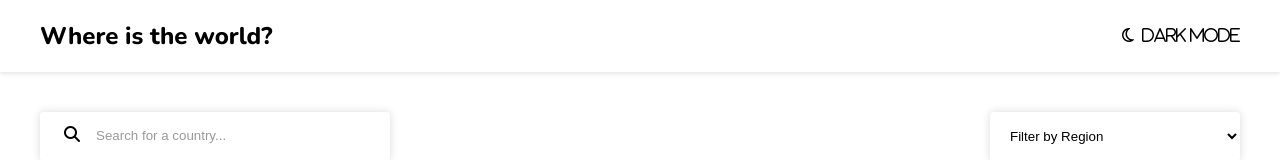
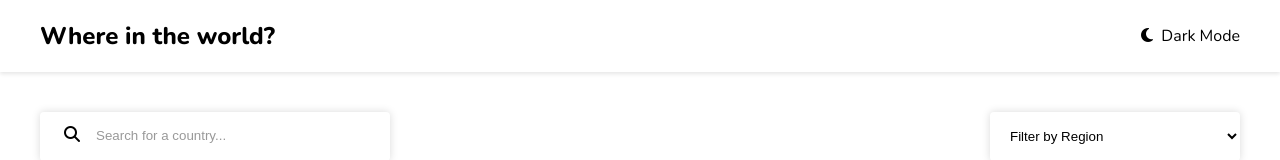
Before and after one commit to abhiraj100/Country-Info-App, a React (Vite) app: page / in a window 1280 px wide. Shown: the top 160 px of the page. Built offline with nearby package versions, Linux system fonts and the light colour scheme; no server answers.

Commit message:
Implement the toggle functionality dark mode and light mode

```diff
--- a/src/App.css
+++ b/src/App.css
@@ -8,11 +8,14 @@ body {
   --elements-color: white;
   margin: 0;
   font-family: Nunito, sans-serif;
+}
+
+main, header {
   background-color: var(--background-color);
   color: var(--text-color);
 }
 
-body.dark {
+main.dark, header.dark {
   --background-color: hsl(207, 26%, 17%);
   --text-color: white;
   --elements-color: hsl(209, 23%, 22%);
@@ -20,6 +23,7 @@ body.dark {
 
 main {
   padding: 24px;
+  min-height: calc(100vh - 73px);
 }
 
 a {
@@ -31,6 +35,9 @@ a {
   box-shadow: 0 2px 4px 0px rgba(0, 0, 0, 0.1);
   padding-inline: 24px;
   background-color: var(--elements-color);
+  position: sticky;
+  top: 0;
+  z-index: 1;
 }
 
 .header-content {
--- a/src/App.jsx
+++ b/src/App.jsx
@@ -1,15 +1,18 @@
-import { Outlet } from "react-router-dom";
-import Header from "./Components/Header"
-import "./App.css";
+import Header from './Components/Header'
+import { Outlet } from 'react-router-dom'
 
-function App() {
+import './App.css'
+import { useState } from 'react'
+
+const App = () => {
+  const [isDark, setIsDark] = useState(JSON.parse(localStorage.getItem('isDarkMode')))
 
   return (
     <>
-    <Header />
-    <Outlet />
+      <Header theme={[isDark, setIsDark]} />
+      <Outlet context={[isDark, setIsDark]} />
     </>
-  );
+  )
 }
 
 export default App;
--- a/src/Components/CountriesListShimmer.jsx
+++ b/src/Components/CountriesListShimmer.jsx
@@ -9,8 +9,8 @@ const CountriesListShimmer = () => {
   return (
     <div className='Countries-container shimmer'>
     {
-        numberOfCards.map((card) => (
-            <div key={card} className='country-card shimmer-card'>Loading...</div>
+        numberOfCards.map((card, index) => (
+            <div key={index} className='country-card shimmer-card'>Loading...</div>
         ))
     }
 
--- a/src/Components/CountryDetail.jsx
+++ b/src/Components/CountryDetail.jsx
@@ -1,12 +1,13 @@
 import React, { useEffect, useState } from 'react'
 
 import './CountryDetail.css'
-import { Link, useLocation, useParams } from 'react-router-dom'
+import { Link, useLocation, useOutletContext, useParams } from 'react-router-dom'
 
 export default function CountryDetail() {
-  const params = useParams();
-  const { state } = useLocation();
-  const countryName = params.country;
+  const [isDark] = useOutletContext()
+  const params = useParams()
+  const { state } = useLocation()
+  const countryName = params.country
 
   const [countryData, setCountryData] = useState(null)
   const [notFound, setNotFound] = useState(false)
@@ -48,7 +49,7 @@ export default function CountryDetail() {
   useEffect(() => {
     if (state) {
       updateCountryData(state)
-      return;
+      return
     }
 
     fetch(`https://restcountries.com/v3.1/name/${countryName}?fullText=true`)
@@ -69,7 +70,7 @@ export default function CountryDetail() {
   return countryData === null ? (
     'loading...'
   ) : (
-    <main>
+    <main className={`${isDark? 'dark': ''}`}>
       <div className="country-details-container">
         <span className="back-button" onClick={() => history.back()}>
           <i className="fa-solid fa-arrow-left"></i>&nbsp; Back
@@ -130,121 +131,3 @@ export default function CountryDetail() {
     </main>
   )
 }
-
-
-// import React, { useEffect, useState } from 'react'
-
-// import './CountryDetail.css'
-// import { Link, useParams } from 'react-router-dom'
-
-// export default function CountryDetail() {
-//   const params = useParams()
-//   const countryName = params.country
-
-//   const [countryData, setCountryData] = useState(null)
-//   const [notFound, setNotFound] = useState(false)
-
-//   // console.log(countryData?.borders);
-
-//   useEffect(() => {
-//     fetch(`https://restcountries.com/v3.1/name/${countryName}?fullText=true`)
-//       .then((res) => res.json())
-//       .then(([data]) => {
-//         setCountryData({
-//           name: data.name.common,
-//           nativeName: Object.values(data.name.nativeName)[0].common,
-//           population: data.population,
-//           region: data.region,
-//           subregion: data.subregion,
-//           capital: data.capital,
-//           flag: data.flags.svg,
-//           tld: data.tld,
-//           languages: Object.values(data.languages).join(', '),
-//           currencies: Object.values(data.currencies)
-//             .map((currency) => currency.name)
-//             .join(', '),
-//           borders: []
-//         })
-
-//         if(!data.borders) {
-//           data.borders = [];
-//         }
-
-//         Promise.all(data.borders.map((border) => {
-//           return fetch(`https://restcountries.com/v3.1/alpha/${border}`)
-//           .then((res) => res.json())
-//           .then(([borderCountry]) => borderCountry.name.common)
-//         })).then((borders) => {
-//           setCountryData((prevState) => ({ ...prevState, borders }))
-//         })
-//       })
-//       .catch((err) => {
-//         console.log(err);
-//         setNotFound(true)
-//       })
-//   }, [countryName])
-
-//   if(notFound) {
-//     return <div>Country Not Found</div>
-//   }
-
-//   return countryData === null ? (
-//     'loading...'
-//   ) : (
-//     <main>
-//       <div className="country-details-container">
-//         <span className="back-button" onClick={() => history.back()}>
-//           <i className="fa-solid fa-arrow-left"></i>&nbsp; Back
-//         </span>
-//         <div className="country-details">
-//           <img src={countryData.flag} alt={`${countryData.name} flag`} />
-//           <div className="details-text-container">
-//             <h1>{countryData.name}</h1>
-//             <div className="details-text">
-//               <p>
-//                 <b>Native Name: {countryData.nativeName}</b>
-//                 <span className="native-name"></span>
-//               </p>
-//               <p>
-//                 <b>
-//                   Population: {countryData.population.toLocaleString('en-IN')}
-//                 </b>
-//                 <span className="population"></span>
-//               </p>
-//               <p>
-//                 <b>Region: {countryData.region}</b>
-//                 <span className="region"></span>
-//               </p>
-//               <p>
-//                 <b>Sub Region: {countryData.subregion}</b>
-//                 <span className="sub-region"></span>
-//               </p>
-//               <p>
-//                 <b>Capital: {countryData.capital.join(', ')}</b>
-//                 <span className="capital"></span>
-//               </p>
-//               <p>
-//                 <b>Top Level Domain: {countryData.tld}</b>
-//                 <span className="top-level-domain"></span>
-//               </p>
-//               <p>
-//                 <b>Currencies: {countryData.currencies}</b>
-//                 <span className="currencies"></span>
-//               </p>
-//               <p>
-//                 <b>Languages: {countryData.languages}</b>
-//                 <span className="languages"></span>
-//               </p>
-//             </div>
-//            { countryData.borders.length !== 0 && <div className="border-countries">
-//               <b>Border Countries: </b>&nbsp;
-//               {
-//                 countryData.borders.map((border) => <Link key={border} to={`/${border}`}>{border}</Link>)
-//               }
-//             </div>}
-//           </div>
-//         </div>
-//       </div>
-//     </main>
-//   )
-// }
--- a/src/Components/Header.jsx
+++ b/src/Components/Header.jsx
@@ -1,16 +1,26 @@
-import React from 'react';
+export default function Header({theme}) {
+  const [isDark, setIsDark] = theme;
 
-const Header = () => {
+  // if(isDark) {
+  //   document.body.classList.add('dark')
+  // } else {
+  //   document.body.classList.remove('dark')
+  // }
+
   return (
-    <header className="header-container">
+    <header className={`header-container ${isDark ? 'dark': ''}`}>
       <div className="header-content">
         <h2 className="title">
-            <a href='/'>Where is the world?</a>
+          <a href="/">Where in the world?</a>
         </h2>
-        <p className="theme-changer"><i className="fa-regular fa-moon">&nbsp;&nbsp;Dark Mode</i></p>
+        <p className="theme-changer" onClick={() => {
+          setIsDark(!isDark)
+          localStorage.setItem('isDarkMode', !isDark)
+        }}>
+          <i className={`fa-solid fa-${isDark ? 'sun': 'moon'}` }/>
+          &nbsp;&nbsp;{isDark? 'Light': 'Dark'} Mode
+        </p>
       </div>
     </header>
   )
 }
-
-export default Header;
--- a/src/Components/Home.jsx
+++ b/src/Components/Home.jsx
@@ -1,20 +1,43 @@
-import { useState } from "react";
-import CountriesList from "./CountriesList";
-import SearchBar from "./SearchBar";
-import SelectMenu from "./SelectMenu";
+import { useState } from 'react'
+import SearchBar from './SearchBar'
+import SelectMenu from './SelectMenu'
+import CountriesList from './CountriesList'
+import { useOutletContext } from 'react-router-dom';
 
-const Home = () => {
+export default function Home() {
   const [query, setQuery] = useState('');
+  const [isDark] = useOutletContext();
 
   return (
-    <main>
+    <main className={`${isDark? 'dark': ''}`}>
       <div className="search-filter-container">
         <SearchBar setQuery={setQuery} />
         <SelectMenu />
       </div>
-      <CountriesList query={query} />
+      {query === 'unmount' ? '' : <CountriesList query={query} />}
     </main>
-  );
-};
+  )
+}
 
-export default Home;
+
+
+// import { useState } from "react";
+// import CountriesList from "./CountriesList";
+// import SearchBar from "./SearchBar";
+// import SelectMenu from "./SelectMenu";
+
+// const Home = () => {
+//   const [query, setQuery] = useState('');
+
+//   return (
+//     <main>
+//       <div className="search-filter-container">
+//         <SearchBar setQuery={setQuery} />
+//         <SelectMenu />
+//       </div>
+//       <CountriesList query={query} />
+//     </main>
+//   );
+// };
+
+// export default Home;
```
